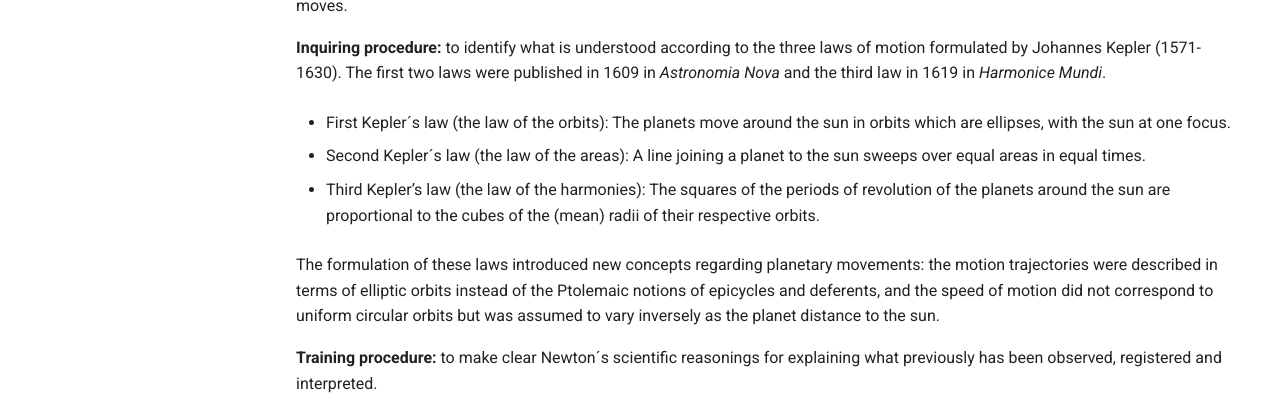
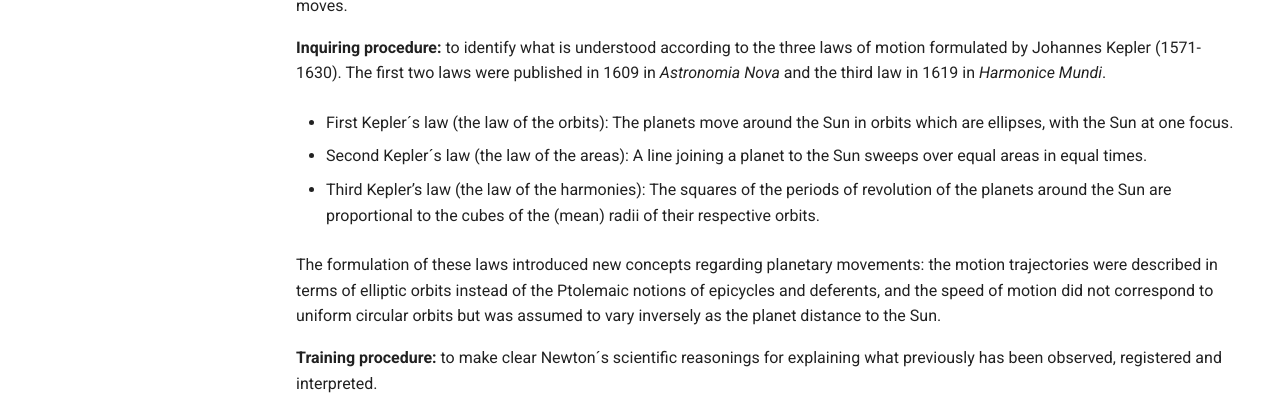
Before and after one commit to modphysnobel/modphysnobel.github.io, an MkDocs documentation site: the page built from docs/vol-I/vol-I-chap-3-sect-3.md, in a window 1280 px wide and 900 px high, scrolled down 1689 px. Shown: the part 147-558 px from the top of the window. Built offline with MkDocs 1.6.1 and Material for MkDocs 9.7.7, drawn with Linux system fonts in a browser that asks for light colours; some web fonts are replaced; comment, search, counter and statistics services are not loaded.

```diff
--- a/docs/vol-I/vol-I-chap-3-sect-3.md
+++ b/docs/vol-I/vol-I-chap-3-sect-3.md
@@ -34,13 +34,13 @@ What follows is an example of application of the previously described *Cognitive
 
 **Inquiring procedure:** to identify what is understood according to the three laws of motion formulated by Johannes Kepler (1571-1630). The first two laws were published in 1609 in *Astronomia Nova* and the third law in 1619 in *Harmonice Mundi*.
 
-- First Kepler´s law (the law of the orbits):  The planets move around the sun in orbits which are ellipses, with the sun at one focus.
+- First Kepler´s law (the law of the orbits):  The planets move around the Sun in orbits which are ellipses, with the Sun at one focus.
 
-- Second Kepler´s law (the law of the areas): A line joining a planet to the sun sweeps over equal areas in equal times.
+- Second Kepler´s law (the law of the areas): A line joining a planet to the Sun sweeps over equal areas in equal times.
 
-- Third Kepler’s law (the law of the harmonies): The squares of the periods of revolution of the planets around the sun are proportional to the cubes of the (mean) radii of their respective orbits.
+- Third Kepler’s law (the law of the harmonies): The squares of the periods of revolution of the planets around the Sun are proportional to the cubes of the (mean) radii of their respective orbits.
 
-The formulation of these laws introduced new concepts regarding planetary movements: the motion trajectories were described in terms of elliptic orbits instead of the Ptolemaic notions of epicycles and deferents, and the speed of motion did not correspond to uniform circular orbits but was assumed to vary inversely as the planet distance to the sun.
+The formulation of these laws introduced new concepts regarding planetary movements: the motion trajectories were described in terms of elliptic orbits instead of the Ptolemaic notions of epicycles and deferents, and the speed of motion did not correspond to uniform circular orbits but was assumed to vary inversely as the planet distance to the Sun.
 
 **Training procedure:** to make clear Newton´s scientific reasonings for explaining what previously has been observed, registered and interpreted.
 
```
